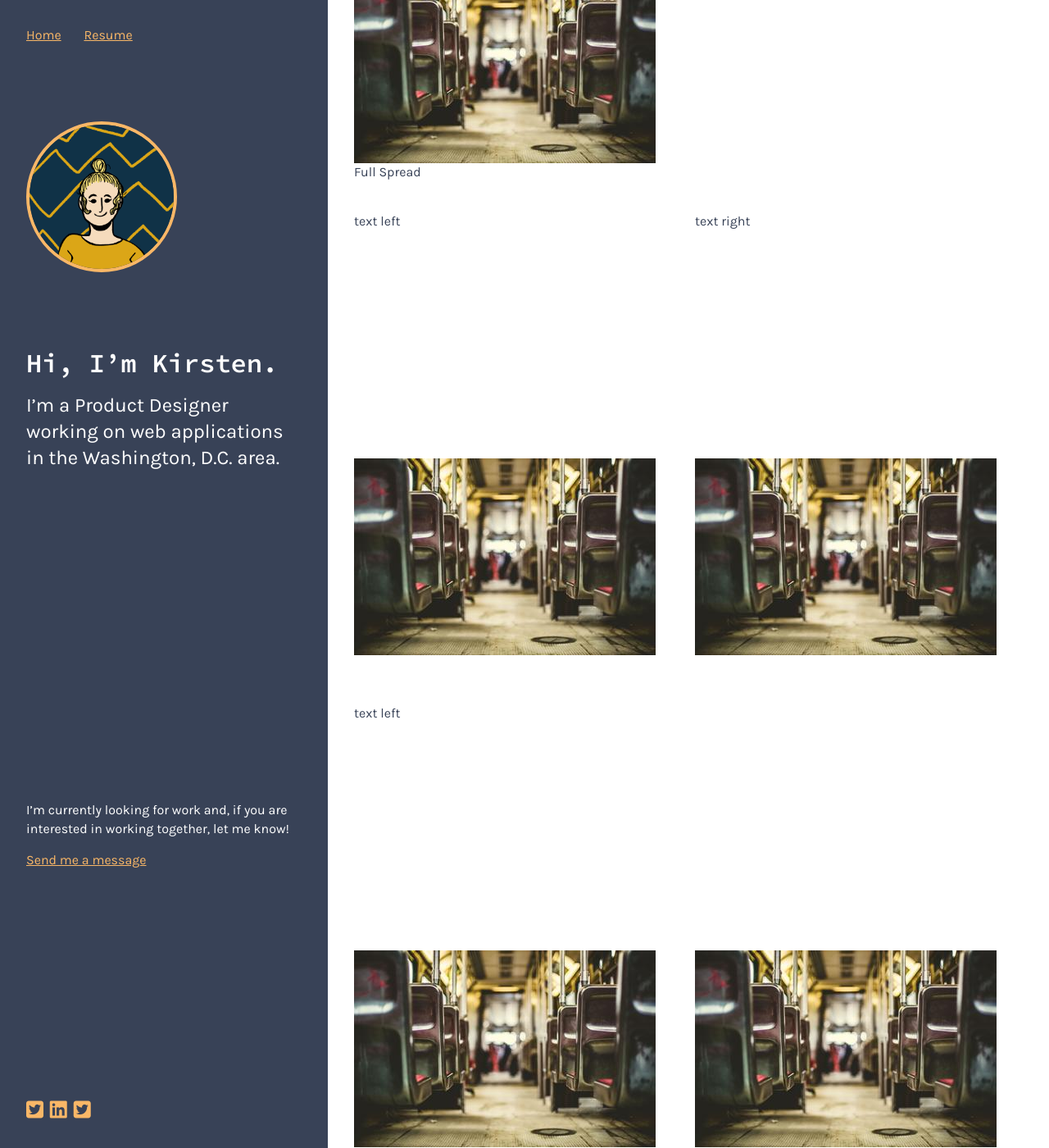
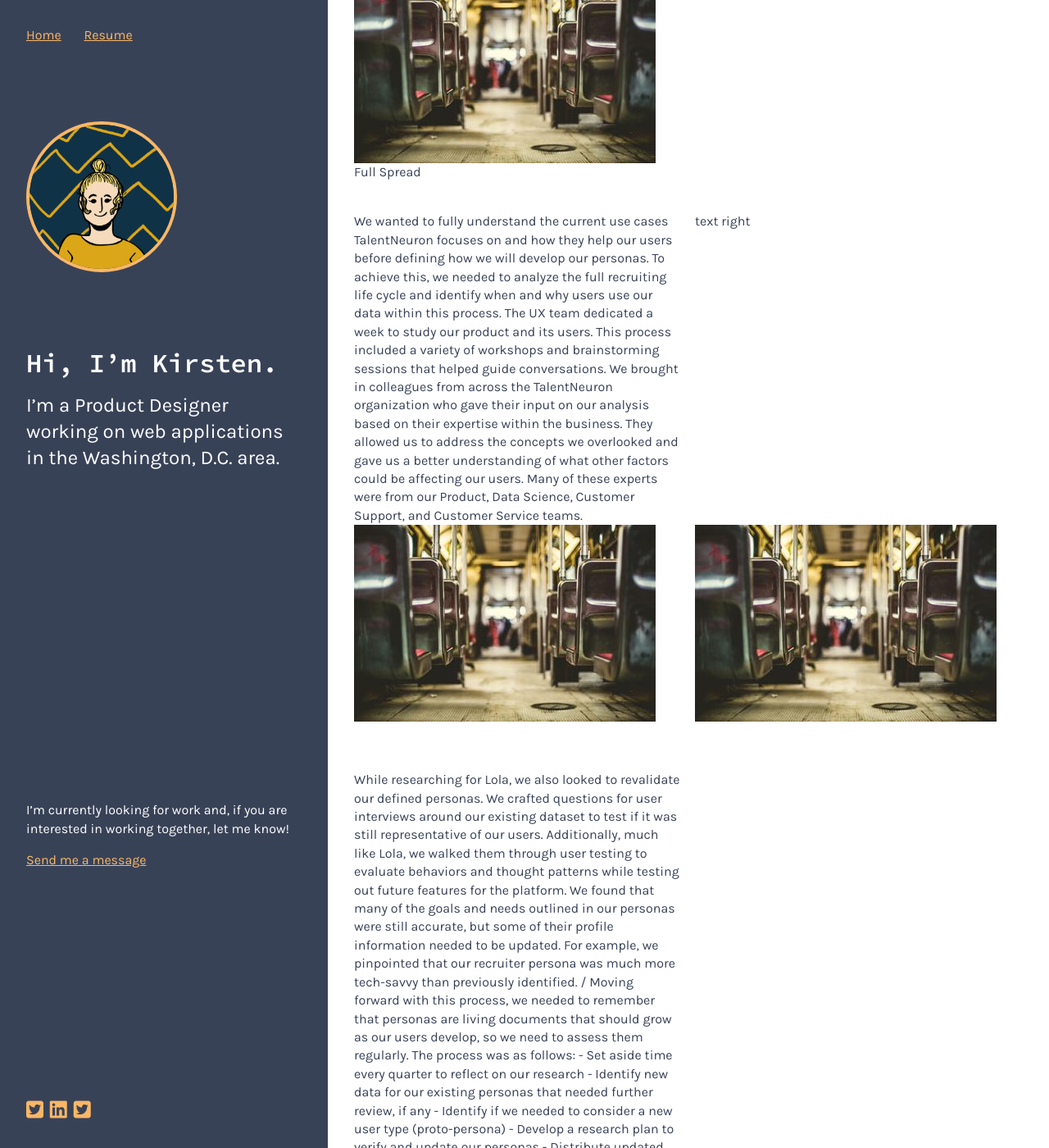
Before and after one commit to marcusrelacion/kirstengreen.com, a Jekyll site: the page built from _projects/2019-03-01-test-2.markdown, in a window 1280 px wide and 1400 px high, scrolled down 1032 px. Shown: the whole window at 82% size. Built offline with Jekyll 4.4.1, drawn with Linux system fonts in a browser that asks for light colours; nearby versions of some CDN libraries; some of the changed text lies outside the part shown.

Commit message:
Updated Test 2

```diff
--- a/_projects/2019-03-01-test-2.markdown
+++ b/_projects/2019-03-01-test-2.markdown
@@ -3,10 +3,13 @@
 date: 2019-03-01 00:00:00 Z
 permalink: projects/project-2
 position: 1
-name: Name
-company: Company
-year: Year
-description: Description
+name: Developing TalentNeuron Personas
+company: Gartner
+year: 2018
+description: As we learned more about TalentNeuron's users, it was important for us
+  to revisit the personas we referenced to make decisions for the product. In order
+  to do this, we needed to make a system that grew our personas as we became more
+  knowledgeable about our users' motivations, needs, and challenges.
 image-alt: Alt Text
 image: "/uploads/test-image.jpg"
 section-2-content-left-text: |-
@@ -35,13 +38,42 @@
 section-3-content-image-alt: Alt Text
 section-3-content-image: "/uploads/test-image.jpg"
 section-3-content-image-text: Full Spread
-section-4-content-left-text: text left
+section-4-content-left-text: |-
+  We wanted to fully understand the current use cases TalentNeuron focuses on and how they help our users before defining how we will develop our personas. To achieve this, we needed to analyze the full recruiting life cycle and identify when and why users use our data within this process.
+
+  The UX team dedicated a week to study our product and its users. This process included a variety of workshops and brainstorming sessions that helped guide conversations. We brought in colleagues from across the TalentNeuron organization who gave their input on our analysis based on their expertise within the business. They allowed us to address the concepts we overlooked and gave us a better understanding of what other factors could be affecting our users. Many of these experts were from our Product, Data Science, Customer Support, and Customer Service teams.
 section-4-content-right-text: text right
-section-5-content-left-image-text: Alt Text
+section-5-content-left-image-text: When we were confident in the recruiting life cycle
+  we outlined, we assigned a persona to each role responsible for a critical component
+  of the framework. Throughout this identification process, we made sure to keep track
+  of each persona's particular challenges, goals, and responsibilities. We quickly
+  encountered roles without defined personas within our system and kept track of the
+  same data. We would then use this information to create proto-personas for these
+  possible users. Before we could upgrade a proto-persona to an official persona,
+  we needed to conduct user research and confirm that they align with the business'
+  needs.
 section-5-content-left-image: "/uploads/test-image.jpg"
-section-5-content-right-image-text: Alt Text
+section-5-content-right-image-text: |-
+  The first proto-persona we chose to explore further was Lola the Location Optimizer (working title). We defined most of Lola's interactions in our platform around location-based questions: i.e., how much is this location going to cost, what are the demographics of the area, what is the population, and other like questions. We already encountered several users in previous user research sessions that fit her profile and her active presence in the platform identified her as a primary user. To learn more about Lola, we reached out to users who matched her profile and asked them questions. The goal of this was to gather data about how they work and what their goals and challenges were. We also walked them through user tests to identify any similar behaviors and thoughts that these users might have when completing a task for a goal. These exercises gave us direct insight into what their roles were within their organizations and what their workflows looked like. We would take this data and compare it to our proto-persona to determine its validity.
+
+  An interesting thing we learned about Lola was her role did not exist in many organizations due to how relatively new it was in the overall HR structure. Many of the businesses that hired Lolas specifically were more data-driven with larger HR departments. She did exist in other organizations at different capacities, however. Lola was often someone with a data analyst background who transitioned into talent analytics and was responsible for several aspects of the talent side of the business. She would solve problems for location-specific questions but would also develop analyses for the roles and skills needed within the organization. It was for this reason that we ended up debating on what title and responsibility scope to give Lola.
+
+  After looking at the research, we determined Lola's location focused use case valid and increased the importance of talent data needed within her process. We went through many iterations of her title initially and settled on Strategic Workforce Analyst due to her main goal: create a data-backed analysis that recommends the best locations to consider developing based on location, talent, and other factors.
 section-5-content-right-image: "/uploads/test-image.jpg"
-section-6-content-left-text: text left
+section-6-content-left-text: |-
+  While researching for Lola, we also looked to revalidate our defined personas. We crafted questions for user interviews around our existing dataset to test if it was still representative of our users. Additionally, much like Lola, we walked them through user testing to evaluate behaviors and thought patterns while testing out future features for the platform. We found that many of the goals and needs outlined in our personas were still accurate, but some of their profile information needed to be updated. For example, we pinpointed that our recruiter persona was much more tech-savvy than previously identified.
+
+  /
+
+  Moving forward with this process, we needed to remember that personas are living documents that should grow as our users develop, so we need to assess them regularly. The process was as follows:
+
+  - Set aside time every quarter to reflect on our research
+  - Identify new data for our existing personas that needed further review, if any
+  - Identify if we needed to consider a new user type (proto-persona)
+  - Develop a research plan to verify and update our personas
+  - Distribute updated and new personas throughout the greater TalentNeuron organization
+
+  After every persona cycle, additional time would be spent to reflect on the process itself and identify any opportunities to improve it, whether it be to streamline the process more or add more data collection methods.
 section-6-content-righ-text: text right
 section-7-content-left-image-text: Alt Text
 section-7-content-left-image: "/uploads/test-image.jpg"
```
